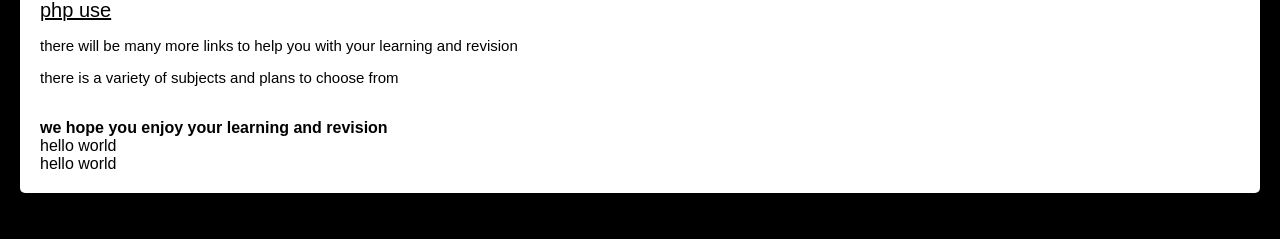
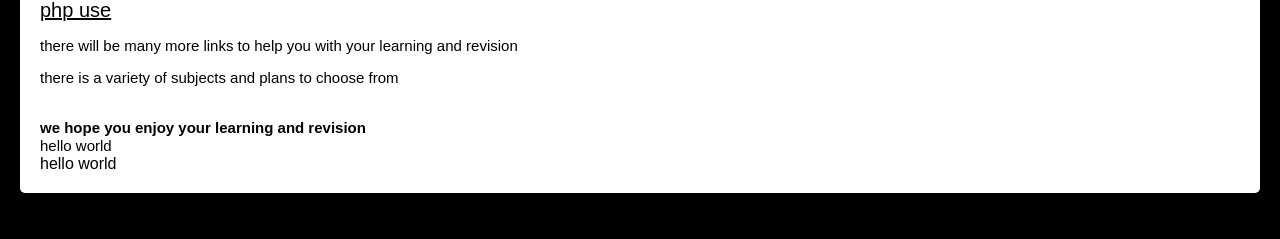
Before and after one commit to Racso132/GibJohn, a PHP site: page /about.php in a window 1280 px wide. Shown: the part 561-800 px from the top of the page. Run offline with PHP 8.4, Linux system fonts and the light colour scheme.

Commit message:
Add styles for <c> and <b> elements in style.css

```diff
--- a/style.css
+++ b/style.css
@@ -218,3 +218,15 @@ img {
     padding: 10px;
     margin: 10px;
 }
+
+c {
+    color: #000000;
+    font-size: 15px;
+    table-layout: auto;
+}
+
+b {
+    color: #000000;
+    font-size: 15px;
+    table-layout: auto;
+}
```
